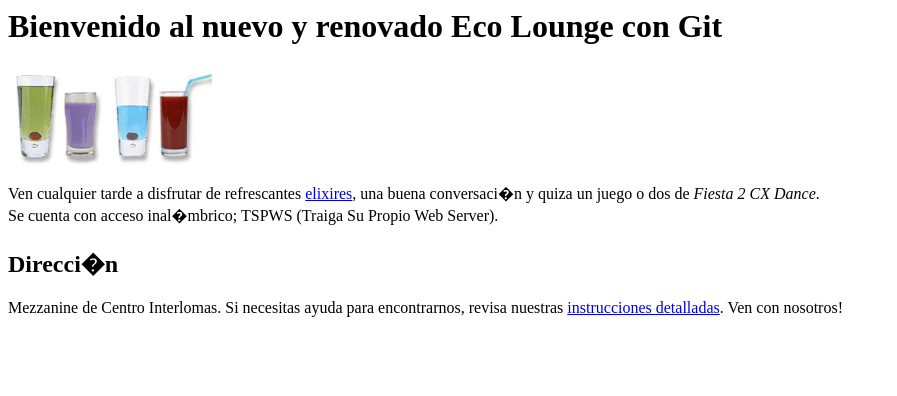
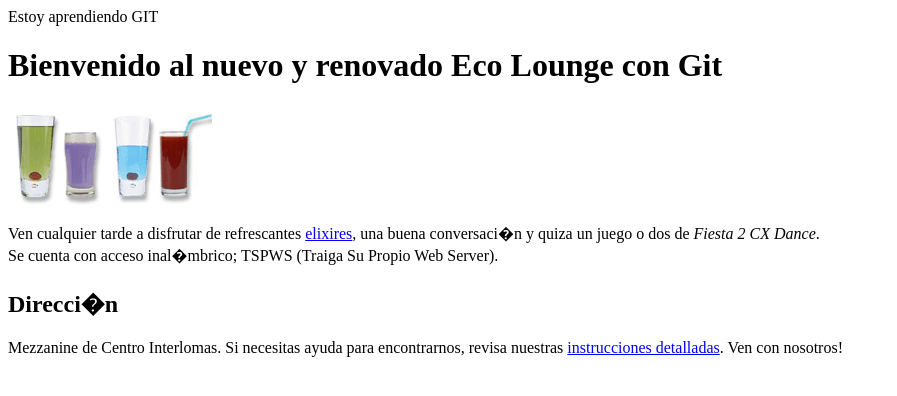
Before and after one commit to Nath554488/pruebaGit, a plain HTML site: page Index/index.html.html in a window 1280 px wide. Shown: the whole page, without its empty margins (0-897 px from the left). Drawn offline with Linux system fonts and the light colour scheme.

Commit message:
aprendiendo git

```diff
--- a/Index/index.html.html
+++ b/Index/index.html.html
@@ -3,6 +3,7 @@
     <title>Eco Lounge</title>
   </head>
   <body>
+    <hi> Estoy aprendiendo GIT </hi>
     <h1>Bienvenido al nuevo y renovado Eco Lounge con Git</h1>
     <img src="imagenes/drinks.gif">
     <p>
```
